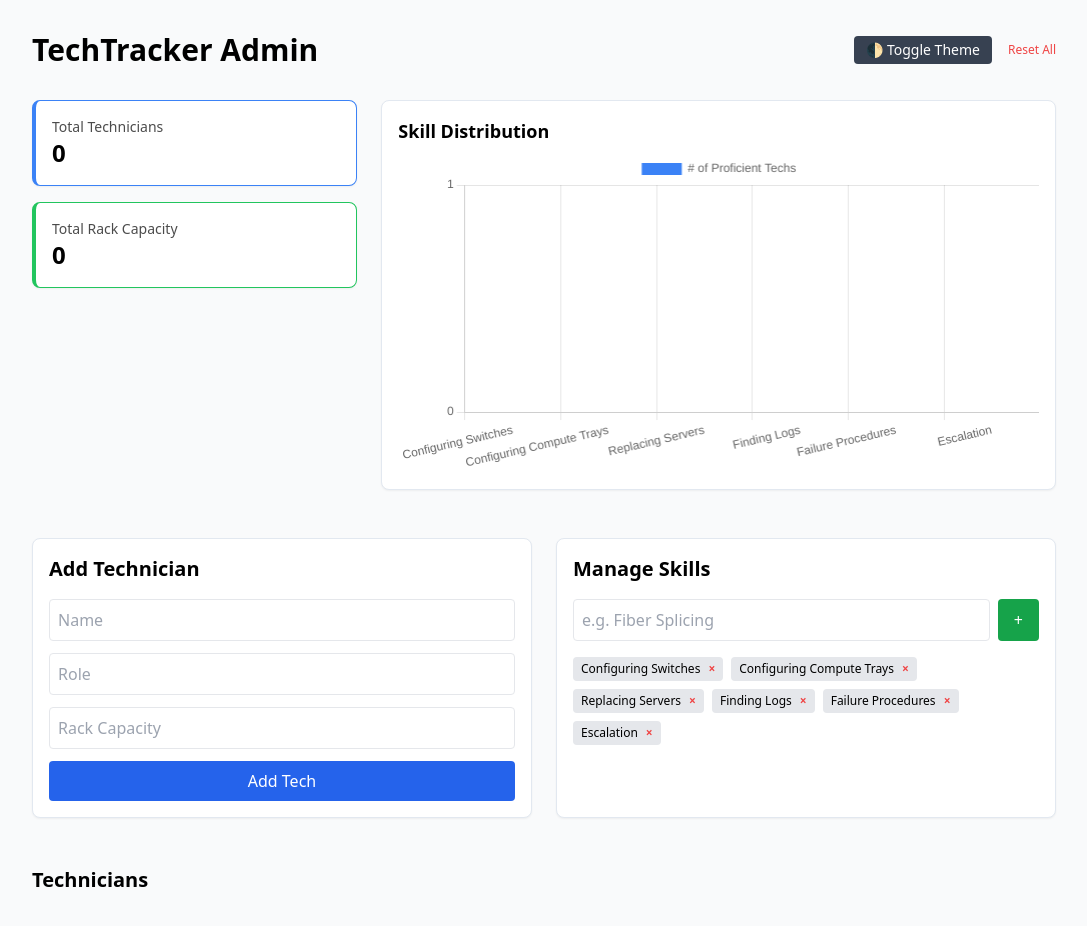
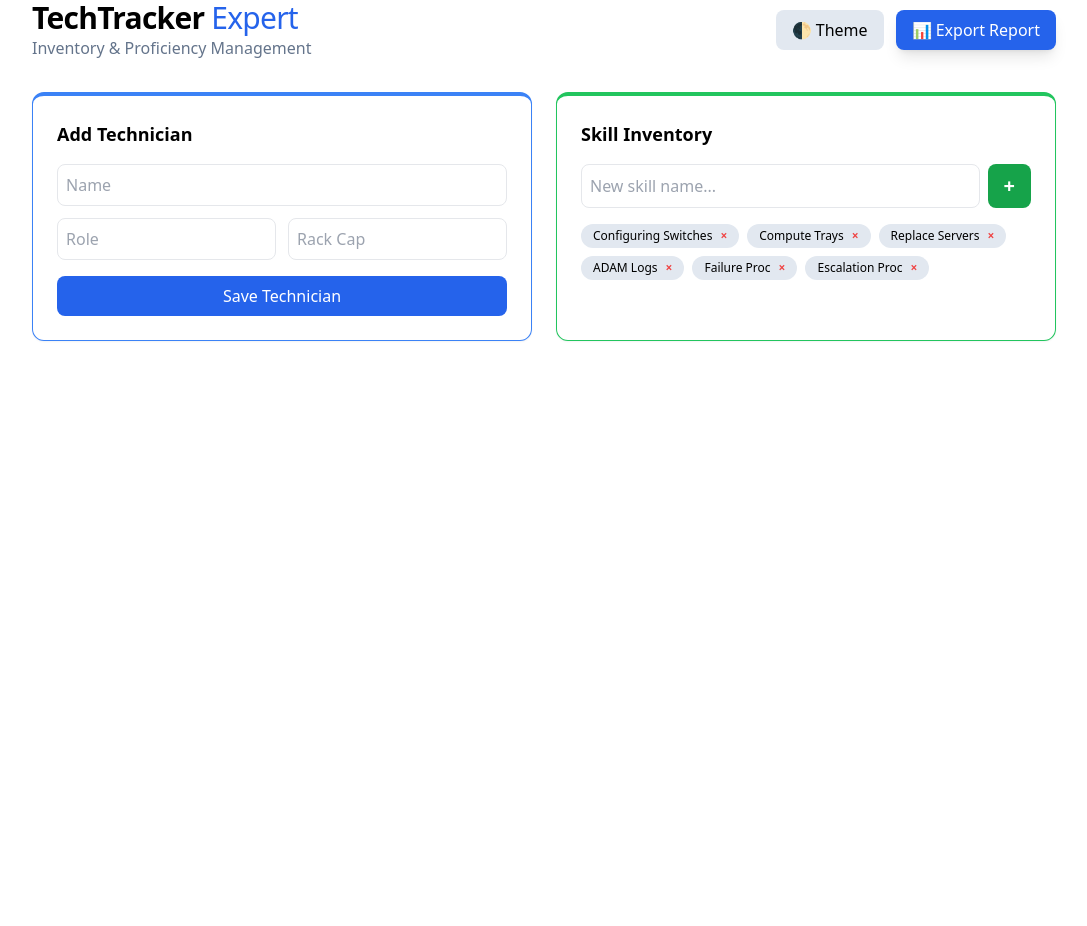
Before and after one commit to FlashAgile/L11-Technician-tracker, a plain HTML site: page index.html in a window 1280 px wide. Shown: the whole page, without its empty margins (96-1183 px from the left). After the commit the page ends 800 px from the top, so only its background shows below. Drawn offline with nearby package versions, Linux system fonts and the light colour scheme.

Commit message:
Refactor index.html for improved UI and functionality
Updated title and modified dark theme styles. Refactored technician and skill management logic, including state handling and rendering. Enhanced user interface elements for better usability.

```diff
--- a/index.html
+++ b/index.html
@@ -3,204 +3,197 @@
 <head>
     <meta charset="UTF-8">
     <meta name="viewport" content="width=device-width, initial-scale=1.0">
-    <title>TechnicianTracker</title>
+    <title>TechTracker</title>
     <script src="https://cdn.tailwindcss.com"></script>
     <script src="https://cdn.jsdelivr.net/npm/chart.js"></script>
     <style>
-        .dark { background-color: #1a202c; color: #e2e8f0; }
-        .dark .card { background-color: #2d3748; border-color: #4a5568; color: white; }
-        .dark input { background-color: #4a5568; border-color: #718096; color: white; }
-        .card { border: 1px solid #e2e8f0; border-radius: 8px; padding: 1rem; margin-bottom: 1rem; background: white; transition: all 0.3s; }
+        /* Dark Theme Styles */
+        body.dark { background-color: #0f172a; color: #f1f5f9; }
+        .dark .card { background-color: #1e293b; border-color: #334155; color: white; }
+        .dark input, .dark select { background-color: #334155; border-color: #475569; color: white; }
+        .dark .stats-card { background-color: #1e293b; }
+
+        .card { border: 1px solid #e2e8f0; border-radius: 12px; padding: 1.5rem; background: white; transition: all 0.2s; }
+        #reportModal { display: none; position: fixed; inset: 0; background: rgba(0,0,0,0.8); z-index: 50; align-items: center; justify-content: center; padding: 2rem; }
     </style>
 </head>
-<body id="body-root" class="bg-gray-50 p-4 md:p-8 min-h-screen">
+<body id="appBody" class="bg-slate-50 min-h-screen p-4 md:p-8 transition-colors duration-300">
+
+    <div id="reportModal">
+        <div class="bg-white dark:bg-slate-800 w-full max-w-4xl p-6 rounded-xl shadow-2xl relative">
+            <button onclick="closeReport()" class="absolute top-4 right-4 text-2xl font-bold">&times;</button>
+            <h2 class="text-2xl font-bold mb-6">Expert Data Analysis</h2>
+            <div style="height: 400px;">
+                <canvas id="exportChart"></canvas>
+            </div>
+        </div>
+    </div>
+
     <div class="max-w-5xl mx-auto">
-        <header class="flex justify-between items-center mb-8">
-            <h1 class="text-3xl font-bold">TechTracker Admin</h1>
-            <div class="flex gap-4">
-                <button onclick="toggleDarkMode()" class="px-3 py-1 bg-gray-700 text-white rounded text-sm">🌓 Toggle Theme</button>
-                <button onclick="resetData()" class="text-xs text-red-500 hover:underline">Reset All</button>
+        <header class="flex flex-col md:flex-row justify-between items-start md:items-center gap-4 mb-8">
+            <div>
+                <h1 class="text-3xl font-extrabold tracking-tight">TechTracker <span class="text-blue-600 font-medium">Expert</span></h1>
+                <p class="text-slate-500 dark:text-slate-400">Inventory & Proficiency Management</p>
+            </div>
+            <div class="flex gap-3">
+                <button onclick="toggleTheme()" class="bg-slate-200 dark:bg-slate-700 px-4 py-2 rounded-lg font-medium">🌓 Theme</button>
+                <button onclick="openReport()" class="bg-blue-600 hover:bg-blue-700 text-white px-4 py-2 rounded-lg font-medium shadow-lg transition">📊 Export Report</button>
             </div>
         </header>
 
-        <div class="grid grid-cols-1 lg:grid-cols-3 gap-6 mb-8">
-            <div id="stats-container" class="lg:col-span-1 space-y-4"></div>
-            <div class="lg:col-span-2 card shadow-sm">
-                <h2 class="text-lg font-bold mb-2">Skill Distribution</h2>
-                <canvas id="skillChart" height="150"></canvas>
+        <div class="grid grid-cols-1 lg:grid-cols-2 gap-6 mb-8">
+            <div class="card shadow-sm border-t-4 border-blue-500">
+                <h2 class="text-lg font-bold mb-4">Add Technician</h2>
+                <div class="grid grid-cols-2 gap-3 mb-4">
+                    <input type="text" id="t-name" placeholder="Name" class="border p-2 rounded-lg col-span-2">
+                    <input type="text" id="t-role" placeholder="Role" class="border p-2 rounded-lg">
+                    <input type="number" id="t-cap" placeholder="Rack Cap" class="border p-2 rounded-lg">
+                </div>
+                <button onclick="addTech()" class="w-full bg-blue-600 text-white py-2 rounded-lg hover:bg-blue-700">Save Technician</button>
+            </div>
+
+            <div class="card shadow-sm border-t-4 border-green-500">
+                <h2 class="text-lg font-bold mb-4">Skill Inventory</h2>
+                <div class="flex gap-2 mb-4">
+                    <input type="text" id="new-skill" placeholder="New skill name..." class="flex-1 border p-2 rounded-lg">
+                    <button onclick="addSkill()" class="bg-green-600 text-white px-4 py-2 rounded-lg font-bold text-xl">+</button>
+                </div>
+                <div id="skill-pills" class="flex flex-wrap gap-2"></div>
             </div>
         </div>
 
-        <div class="grid grid-cols-1 md:grid-cols-2 gap-6 mb-8">
-            <section class="card shadow-sm">
-                <h2 class="text-xl font-semibold mb-4">Add Technician</h2>
-                <div class="space-y-3">
-                    <input type="text" id="tech-name" placeholder="Name" class="w-full border p-2 rounded">
-                    <input type="text" id="tech-role" placeholder="Role" class="w-full border p-2 rounded">
-                    <input type="number" id="tech-capacity" placeholder="Rack Capacity" class="w-full border p-2 rounded">
-                    <button onclick="addTechnician()" class="w-full bg-blue-600 text-white py-2 rounded hover:bg-blue-700">Add Tech</button>
-                </div>
-            </section>
-
-            <section class="card shadow-sm">
-                <h2 class="text-xl font-semibold mb-4">Manage Skills</h2>
-                <div class="flex gap-2 mb-4">
-                    <input type="text" id="new-skill-name" placeholder="e.g. Fiber Splicing" class="flex-1 border p-2 rounded">
-                    <button onclick="addSkill()" class="bg-green-600 text-white px-4 py-2 rounded hover:bg-green-700">+</button>
-                </div>
-                <div id="skills-list" class="flex flex-wrap gap-2 text-xs"></div>
-            </section>
-        </div>
-
-        <section>
-            <h2 class="text-xl font-semibold mb-4">Technicians</h2>
-            <div id="tech-list" class="space-y-4"></div>
-        </section>
+        <div id="tech-container" class="space-y-4 pb-20"></div>
     </div>
 
     <script>
-        let myChart = null;
-        let state = JSON.parse(localStorage.getItem('techTrackerData')) || {
-            technicians: [],
-            skills: ["Configuring Switches", "Configuring Compute Trays", "Replacing Servers", "Finding Logs", "Failure Procedures", "Escalation"],
-            darkMode: false
+        let chartInstance = null;
+        let state = JSON.parse(localStorage.getItem('techTracker_v2')) || {
+            dark: false,
+            skills: ["Configuring Switches", "Compute Trays", "Replace Servers", "ADAM Logs", "Failure Proc", "Escalation Proc"],
+            techs: []
         };
 
         function save() {
-            localStorage.setItem('techTrackerData', JSON.stringify(state));
+            localStorage.setItem('techTracker_v2', JSON.stringify(state));
             render();
         }
 
-        // --- THEME ---
-        function toggleDarkMode() {
-            state.darkMode = !state.darkMode;
+        // --- Theme ---
+        function toggleTheme() {
+            state.dark = !state.dark;
             save();
         }
 
-        function applyTheme() {
-            const body = document.getElementById('body-root');
-            state.darkMode ? body.classList.add('dark') : body.classList.remove('dark');
-        }
-
-        // --- LOGIC ---
+        // --- Data Logic ---
         function addSkill() {
-            const name = document.getElementById('new-skill-name').value.trim();
-            if (name && !state.skills.includes(name)) {
-                state.skills.push(name);
-                document.getElementById('new-skill-name').value = '';
+            const input = document.getElementById('new-skill');
+            const val = input.value.trim();
+            if (val && !state.skills.includes(val)) {
+                state.skills.push(val);
+                input.value = '';
                 save();
             }
         }
 
-        function removeSkill(skillName) {
-            if(confirm(`Remove "${skillName}" from all profiles?`)) {
-                state.skills = state.skills.filter(s => s !== skillName);
-                state.technicians.forEach(t => {
-                    t.proficiencies = t.proficiencies.filter(p => p !== skillName);
-                });
+        function removeSkill(skill) {
+            if(confirm(`Delete "${skill}"? This will remove it from all technicians.`)) {
+                state.skills = state.skills.filter(s => s !== skill);
+                state.techs.forEach(t => t.pro = t.pro.filter(s => s !== skill));
                 save();
             }
         }
 
-        function addTechnician() {
-            const name = document.getElementById('tech-name').value;
-            if(!name) return alert("Name required");
-            state.technicians.push({
+        function addTech() {
+            const name = document.getElementById('t-name').value;
+            if(!name) return alert("Enter a name");
+            state.techs.push({
                 id: Date.now(),
-                name,
-                role: document.getElementById('tech-role').value || "Technician",
-                rack_capacity: parseInt(document.getElementById('tech-capacity').value) || 1,
-                proficiencies: []
+                name: name,
+                role: document.getElementById('t-role').value || "Technician",
+                cap: parseInt(document.getElementById('t-cap').value) || 1,
+                pro: []
             });
             save();
-            document.getElementById('tech-name').value = '';
+            document.getElementById('t-name').value = '';
         }
 
-        function toggleProficiency(techId, skill) {
-            const tech = state.technicians.find(t => t.id === techId);
-            tech.proficiencies.includes(skill)
-                ? tech.proficiencies = tech.proficiencies.filter(p => p !== skill)
-                : tech.proficiencies.push(skill);
+        function togglePro(id, skill) {
+            const t = state.techs.find(x => x.id === id);
+            t.pro.includes(skill) ? t.pro = t.pro.filter(s => s !== skill) : t.pro.push(skill);
             save();
         }
 
         function deleteTech(id) {
-            state.technicians = state.technicians.filter(t => t.id !== id);
-            save();
+            if(confirm("Remove this technician?")) {
+                state.techs = state.techs.filter(t => t.id !== id);
+                save();
+            }
         }
 
-        function resetData() {
-            if(confirm("Wipe all data?")) { localStorage.clear(); location.reload(); }
-        }
+        // --- Export & Graphing ---
+        function openReport() {
+            document.getElementById('reportModal').style.display = 'flex';
+            const ctx = document.getElementById('exportChart').getContext('2d');
 
-        // --- GRAPHING ---
-        function updateChart() {
-            const ctx = document.getElementById('skillChart').getContext('2d');
-            const dataMap = state.skills.map(skill => {
-                return state.technicians.filter(t => t.proficiencies.includes(skill)).length;
+            // Calculate proficiency counts
+            const skillCounts = state.skills.map(skill => {
+                return state.techs.filter(t => t.pro.includes(skill)).length;
             });
 
-            if (myChart) myChart.destroy();
-            myChart = new Chart(ctx, {
+            if(chartInstance) chartInstance.destroy();
+            chartInstance = new Chart(ctx, {
                 type: 'bar',
                 data: {
                     labels: state.skills,
                     datasets: [{
-                        label: '# of Proficient Techs',
-                        data: dataMap,
-                        backgroundColor: '#3b82f6'
+                        label: 'Proficient Technicians',
+                        data: skillCounts,
+                        backgroundColor: '#2563eb',
+                        borderRadius: 6
                     }]
                 },
                 options: {
-                    responsive: true,
-                    scales: { y: { beginAtZero: true, ticks: { stepSize: 1 } } }
+                    maintainAspectRatio: false,
+                    scales: {
+                        y: { beginAtZero: true, ticks: { precision: 0 } }
+                    }
                 }
             });
         }
 
-        // --- RENDERING ---
+        function closeReport() {
+            document.getElementById('reportModal').style.display = 'none';
+        }
+
+        // --- Render ---
         function render() {
-            applyTheme();
-            updateChart();
+            document.getElementById('appBody').className = state.dark ? 'dark' : '';
 
-            // Render Stats
-            const totalCap = state.technicians.reduce((sum, t) => sum + t.rack_capacity, 0);
-            document.getElementById('stats-container').innerHTML = `
-                <div class="card shadow-sm border-l-4 border-blue-500">
-                    <p class="text-sm opacity-70">Total Technicians</p>
-                    <p class="text-2xl font-bold">${state.technicians.length}</p>
-                </div>
-                <div class="card shadow-sm border-l-4 border-green-500">
-                    <p class="text-sm opacity-70">Total Rack Capacity</p>
-                    <p class="text-2xl font-bold">${totalCap}</p>
-                </div>
-            `;
-
-            // Render Skills Management List
-            document.getElementById('skills-list').innerHTML = state.skills.map(s => `
-                <span class="bg-gray-200 dark:bg-gray-700 px-2 py-1 rounded flex items-center gap-1">
-                    ${s} <button onclick="removeSkill('${s}')" class="text-red-500 font-bold ml-1">×</button>
+            // Render Pills
+            document.getElementById('skill-pills').innerHTML = state.skills.map(s => `
+                <span class="bg-slate-200 dark:bg-slate-700 px-3 py-1 rounded-full text-xs font-medium flex items-center gap-2">
+                    ${s} <button onclick="removeSkill('${s}')" class="text-red-500 hover:text-red-700 font-bold">×</button>
                 </span>
             `).join('');
 
-            // Render Tech Cards
-            document.getElementById('tech-list').innerHTML = state.technicians.map(tech => `
-                <div class="card shadow-sm">
-                    <div class="flex justify-between items-start mb-4">
+            // Render Techs
+            document.getElementById('tech-container').innerHTML = state.techs.map(t => `
+                <div class="card shadow-md animate-in fade-in duration-500">
+                    <div class="flex justify-between items-start mb-6">
                         <div>
-                            <h3 class="text-lg font-bold">${tech.name}</h3>
-                            <p class="text-sm opacity-70">${tech.role} • Capacity: ${tech.rack_capacity}</p>
+                            <h3 class="text-xl font-bold">${t.name}</h3>
+                            <p class="text-sm text-slate-500">${t.role} • Rack Capacity: ${t.cap}</p>
                         </div>
-                        <button onclick="deleteTech(${tech.id})" class="text-red-400 hover:text-red-600 text-sm">Delete</button>
+                        <button onclick="deleteTech(${t.id})" class="text-slate-400 hover:text-red-500 transition">Delete</button>
                     </div>
-                    <div class="grid grid-cols-1 sm:grid-cols-2 md:grid-cols-3 gap-2">
-                        ${state.skills.map(skill => {
-                            const isProf = tech.proficiencies.includes(skill);
+                    <div class="grid grid-cols-1 sm:grid-cols-2 md:grid-cols-3 gap-3">
+                        ${state.skills.map(s => {
+                            const active = t.pro.includes(s);
                             return `
-                                <label class="flex items-center space-x-2 text-sm cursor-pointer p-1 rounded hover:bg-gray-100 dark:hover:bg-gray-600">
-                                    <input type="checkbox" ${isProf ? 'checked' : ''} onchange="toggleProficiency(${tech.id}, '${skill}')">
-                                    <span class="${isProf ? 'text-green-500 font-bold' : 'opacity-50'}">${skill}</span>
-                                </label>
+                                <div onclick="togglePro(${t.id}, '${s}')" class="flex items-center gap-3 p-3 rounded-lg border cursor-pointer transition ${active ? 'bg-blue-50 border-blue-400 dark:bg-blue-900/30' : 'hover:bg-slate-50 dark:hover:bg-slate-700'}">
+                                    <input type="checkbox" ${active ? 'checked' : ''} class="w-4 h-4 text-blue-600">
+                                    <span class="text-sm ${active ? 'font-bold' : 'opacity-60'}">${s}</span>
+                                </div>
                             `;
                         }).join('')}
                     </div>
```
